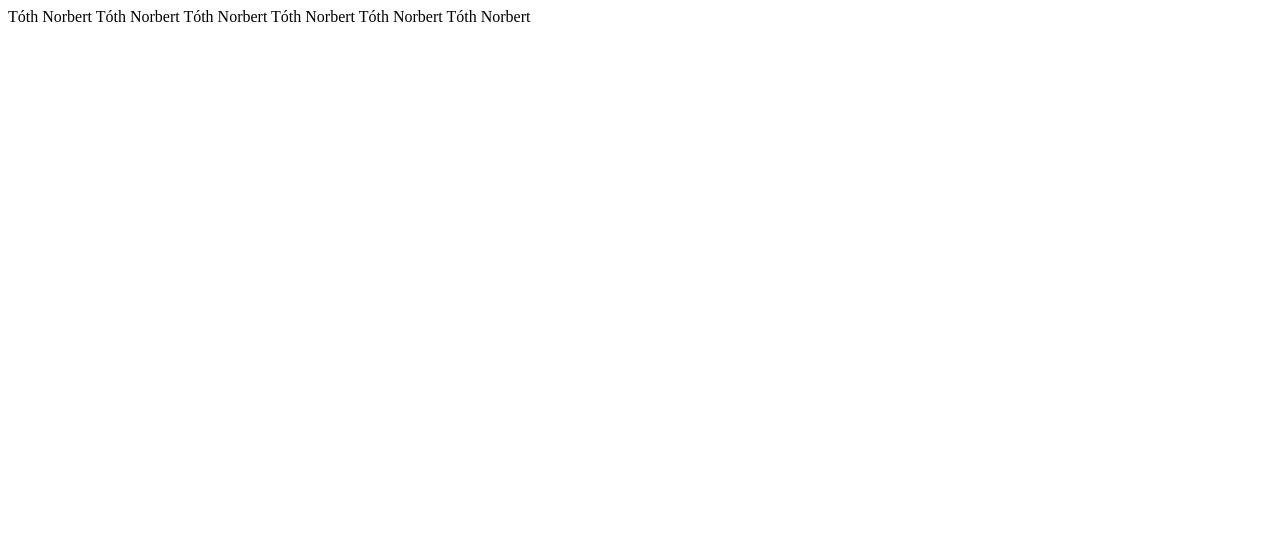
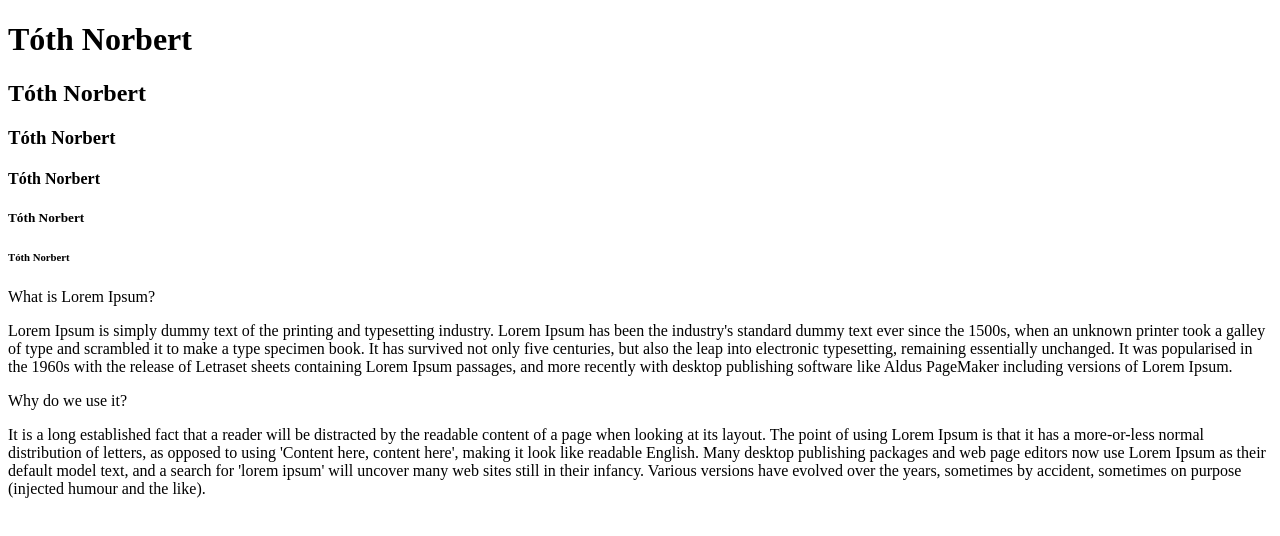
Before and after one commit to TothNorbi/weboldalam, a plain HTML site: page index.html in a window 1280 px wide. Drawn offline with Linux system fonts and the light colour scheme.

Commit message:
Bekezdések

```diff
--- a/index.html
+++ b/index.html
@@ -6,11 +6,16 @@
     <title>Weboldalam</title>
 </head>
 <body>
-Tóth Norbert
-Tóth Norbert
-Tóth Norbert
-Tóth Norbert
-Tóth Norbert
-Tóth Norbert
+<h1>Tóth Norbert</h1>
+<h2>Tóth Norbert</h2>
+<h3>Tóth Norbert</h3>
+<h4>Tóth Norbert</h4>
+<h5>Tóth Norbert</h5>
+<h6>Tóth Norbert</h6>
+<p>What is Lorem Ipsum?</p>
+<p>Lorem Ipsum is simply dummy text of the printing and typesetting industry. Lorem Ipsum has been the industry's standard dummy text ever since the 1500s, when an unknown printer took a galley of type and scrambled it to make a type specimen book. It has survived not only five centuries, but also the leap into electronic typesetting, remaining essentially unchanged. It was popularised in the 1960s with the release of Letraset sheets containing Lorem Ipsum passages, and more recently with desktop publishing software like Aldus PageMaker including versions of Lorem Ipsum.</p>
+<p>Why do we use it?</p>
+<p>It is a long established fact that a reader will be distracted by the readable content of a page when looking at its layout. The point of using Lorem Ipsum is that it has a more-or-less normal distribution of letters, as opposed to using 'Content here, content here', making it look like readable English. Many desktop publishing packages and web page editors now use Lorem Ipsum as their default model text, and a search for 'lorem ipsum' will uncover many web sites still in their infancy. Various versions have evolved over the years, sometimes by accident, sometimes on purpose (injected humour and the like).</p>
+
 </body>
 </html>
```
